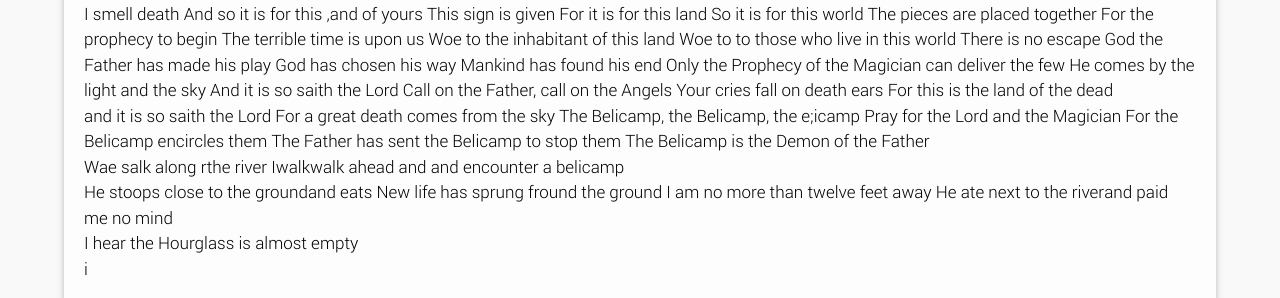
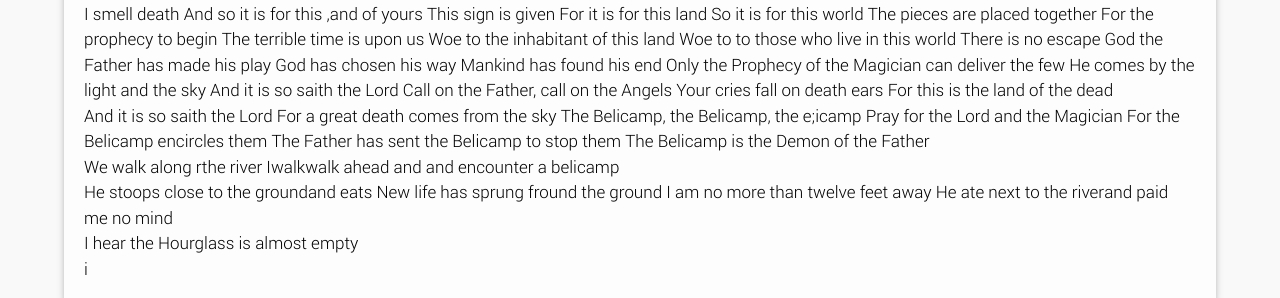
Before and after one commit to archangelstv/The-Archangels-Prophecy, a Jekyll site: the page built from page-classic-sidebar-left/index.md, in a window 1280 px wide and 900 px high, scrolled down 1150 px. Shown: the part 156-454 px from the top of the window. Built offline with Jekyll 4.4.1, drawn with Linux system fonts in a browser that asks for light colours; some web fonts are replaced.

Commit message:
Update index.md

```diff
--- a/page-classic-sidebar-left/index.md
+++ b/page-classic-sidebar-left/index.md
@@ -33,7 +33,7 @@ Call on the Father, call on the Angels
 Your cries fall on death ears
 For this is the land of the dead
 
-and it is so saith the Lord
+And it is so saith the Lord
 For a great death comes from the sky
 The Belicamp, the Belicamp, the e;icamp
 Pray for the Lord and the Magician
@@ -41,7 +41,7 @@ Pray for the Lord and the Magician
 The Father has sent the Belicamp to stop them
 The Belicamp is the Demon of the Father
 
-Wae salk along rthe river
+We walk along rthe river
 Iwalkwalk ahead and and encounter a belicamp
 
 He stoops close to the groundand eats
```
